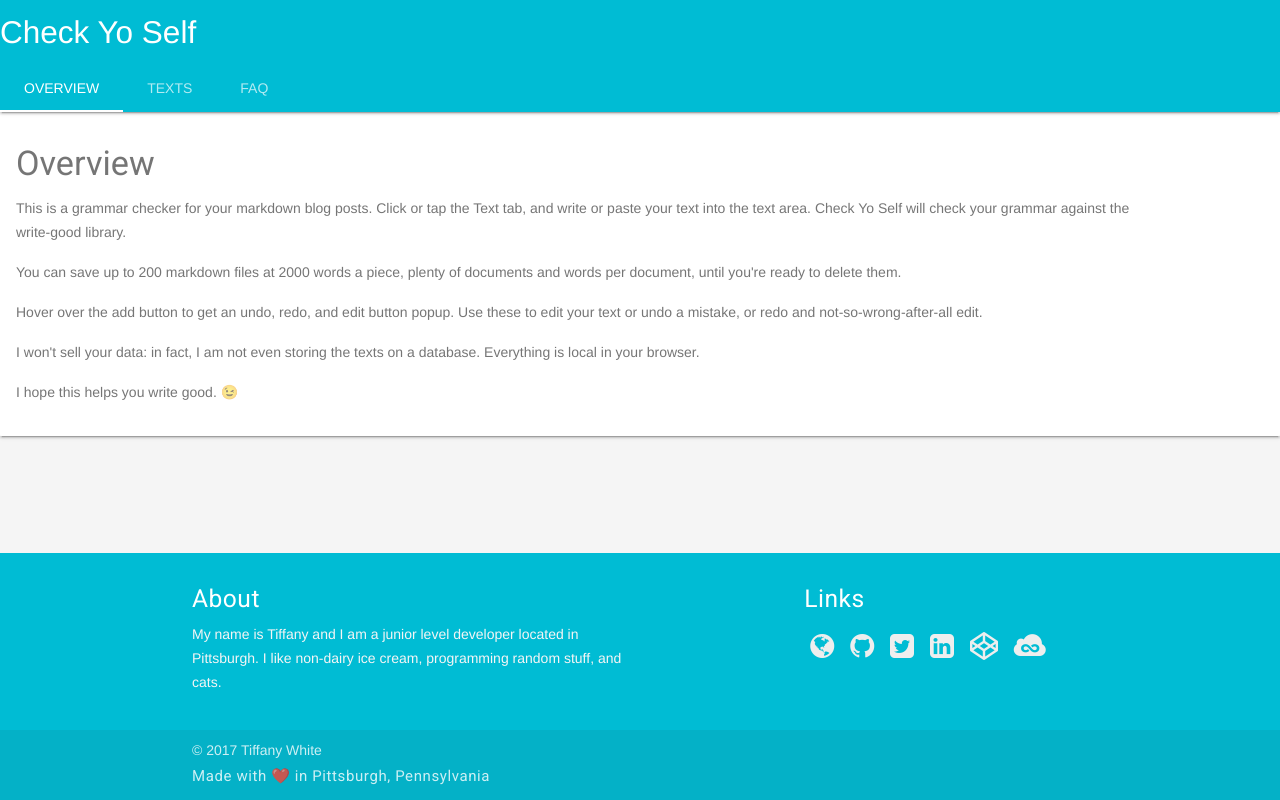
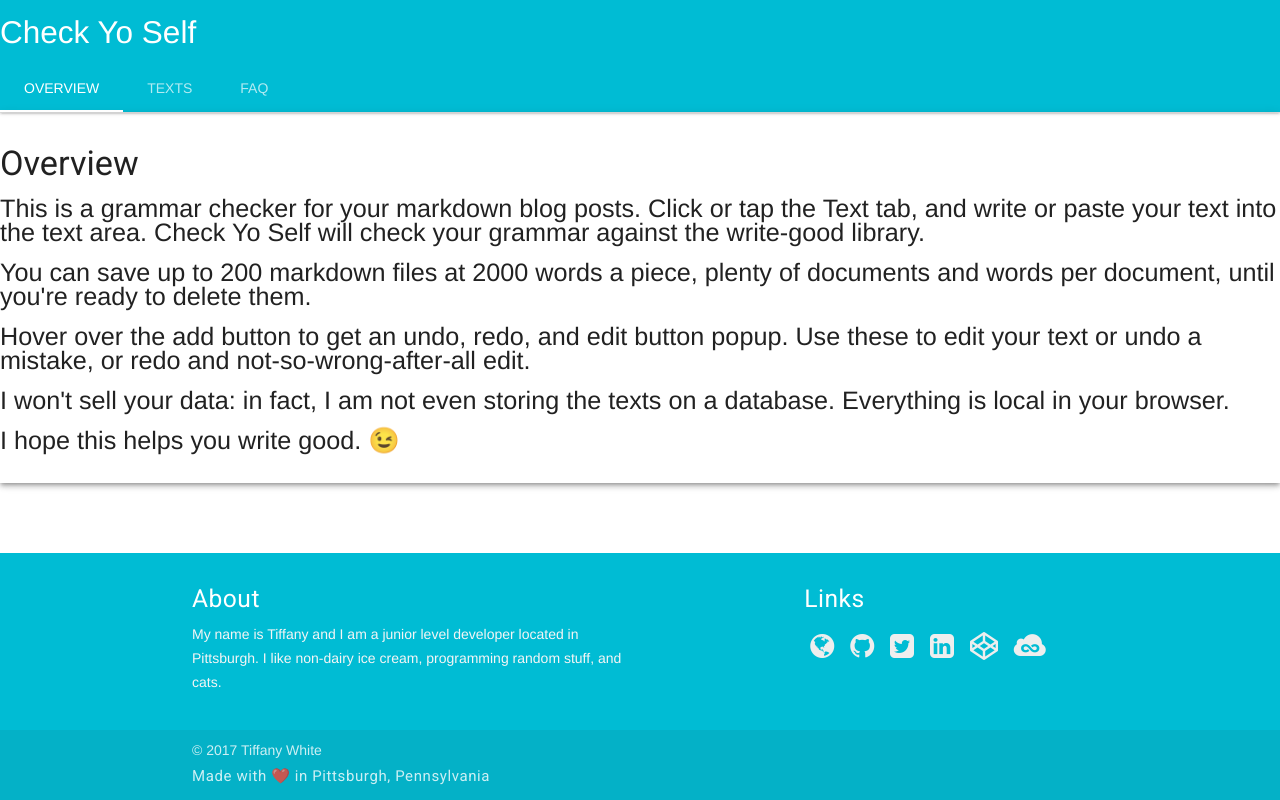
Before and after one commit to twhite96/checkyoself, a PHP site: page / in a window 1280 px wide. Run offline with PHP 8.4, Linux system fonts and the light colour scheme; some libraries are stand-ins or nearby versions; some web fonts are replaced.

Commit message:
Fixed sticky footer, refactor HTML to take out MDL proper

```diff
--- a/index.html
+++ b/index.html
@@ -53,9 +53,9 @@ limitations under the License
     <link rel="stylesheet" href="https://cdnjs.cloudflare.com/ajax/libs/font-awesome/4.7.0/css/font-awesome.min.css" />
   </head>
 
-  <body class="mdl-demo mdl-color--grey-100 mdl-color-text--grey-700 mdl-base">
-    <div class="mdl-layout mdl-js-layout mdl-layout--fixed-header">
-      <header class="mdl-layout__header mdl-layout__header--scroll mdl-color--primary">
+  <body>
+    <div class="page-flexbox-wrapper">
+      <header>
         <nav class="nav-extended cyan">
           <div class="nav-wrapper">
             <a href="https://twhite96.github.io/checkyoself" class="brand-logo left">Check Yo Self</a>
@@ -69,24 +69,19 @@ limitations under the License
           </div>
         </nav>
       </header>
-      <main class="mdl-layout__content">
-        <div class="mdl-layout__tab-panel is-active" id="overview">
-          <section class="section--center mdl-grid mdl-grid--no-spacing mdl-shadow--2dp">
-            <div class="mdl-card mdl-cell mdl-cell--12-col">
-              <div class="mdl-card__supporting-text">
-                <h4>Overview</h4>
-                <p>This is a grammar checker for your markdown blog posts. Click or tap the Text tab, and write or paste your text into the text area. Check Yo Self will check your grammar against the write-good library.</p>
+      <main>
+        <div class="divider" id="overview"></div>
+        <div class="section z-depth-2">
+          <h4>Overview</h4>
+          <p class="flow-text">This is a grammar checker for your markdown blog posts. Click or tap the Text tab, and write or paste your text into the text area. Check Yo Self will check your grammar against the write-good library.</p>
 
-                <p>You can save up to 200 markdown files at 2000 words a piece, plenty of documents and words per document, until you're ready to delete them.</p>
+          <p class="flow-text">You can save up to 200 markdown files at 2000 words a piece, plenty of documents and words per document, until you're ready to delete them.</p>
 
-                <p>Hover over the add button to get an undo, redo, and edit button popup. Use these to edit your text or undo a mistake, or redo and not-so-wrong-after-all edit.</p>
+          <p class="flow-text">Hover over the add button to get an undo, redo, and edit button popup. Use these to edit your text or undo a mistake, or redo and not-so-wrong-after-all edit.</p>
 
-                <p>I won't sell your data: in fact, I am not even storing the texts on a database. Everything is local in your browser.</p>
+          <p class="flow-text">I won't sell your data: in fact, I am not even storing the texts on a database. Everything is local in your browser.</p>
 
-                <p>I hope this helps you write good. 😉</p>
-              </div>
-            </div>
-          </section>
+          <p class="flow-text">I hope this helps you write good. 😉</p>
         </div>
       </main>
       <footer class="page-footer cyan">
@@ -120,7 +115,6 @@ limitations under the License
     <script src="https://cdnjs.cloudflare.com/ajax/libs/jquery/2.2.1/jquery.min.js"></script>
     <script src="https://cdnjs.cloudflare.com/ajax/libs/materialize/0.99.0/js/materialize.min.js"></script>
     <script src="src/app.js"></script>
-    <script src="https://code.getmdl.io/1.3.0/material.min.js"></script>
   </body>
 
 </html>
--- a/styles/style.css
+++ b/styles/style.css
@@ -16,11 +16,12 @@ ul > li {
   padding: 6px;
 }
 
-body {
+.page-flexbox-wrapper {
   display: flex;
+  min-height: 100vh;
   flex-direction: column;
 }
 
 main {
-  flex: 1 0 auto;
+  flex: 1 1 auto;
 }
```
Also changed, not shown: faq.html (+9 -14 lines), texts.html (+6 -11 lines).
